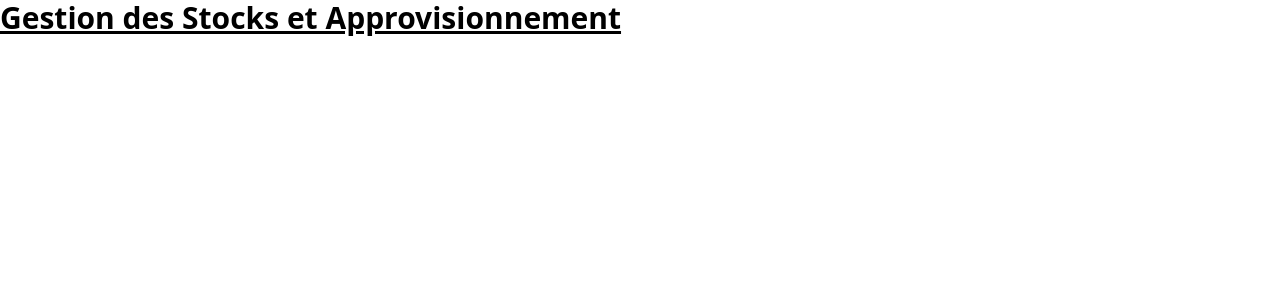
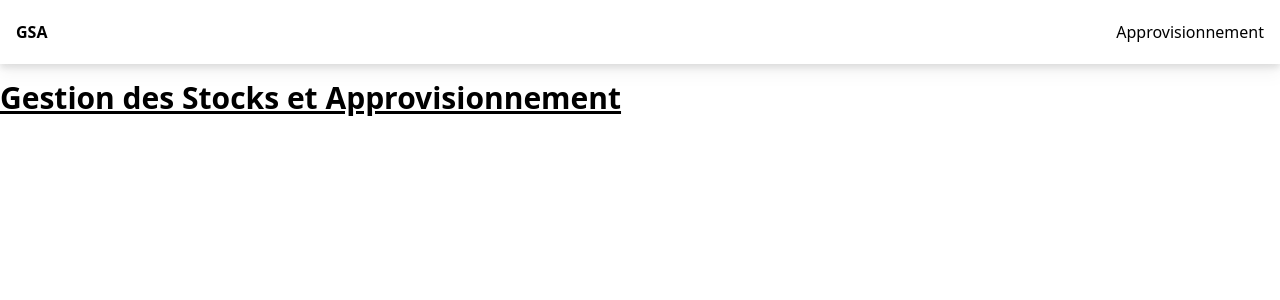
Before and after one commit to yoshua70/gestionstocks, a Django app: page / in a window 1280 px wide. Shown: the top 300 px of the page. Run offline with Django 4.2, Linux system fonts and the light colour scheme; some libraries are stand-ins or nearby versions.

Commit message:
feat: ajouter barre de navigation

```diff
--- a/templates/layout.html
+++ b/templates/layout.html
@@ -20,6 +20,8 @@
         <a href="#">upgrade your browser</a> to improve your experience.
       </p>
     <![endif]-->
+    {% include 'navbar.html' %}
+    <div class="flex flex-col px-4">{% block content %} {% endblock %}</div>
 
     <script src="" async defer></script>
   </body>
--- /dev/null
+++ b/templates/navbar.html
@@ -0,0 +1,8 @@
+<nav
+  class="flex flex w-full bg-white drop-shadow-lg mb-4 justify-between px-4 py-5"
+>
+  <a class="font-bold" href="/">GSA</a>
+  <span>
+    <a class="font-light" href="/appro">Approvisionnement</a>
+  </span>
+</nav>
```
